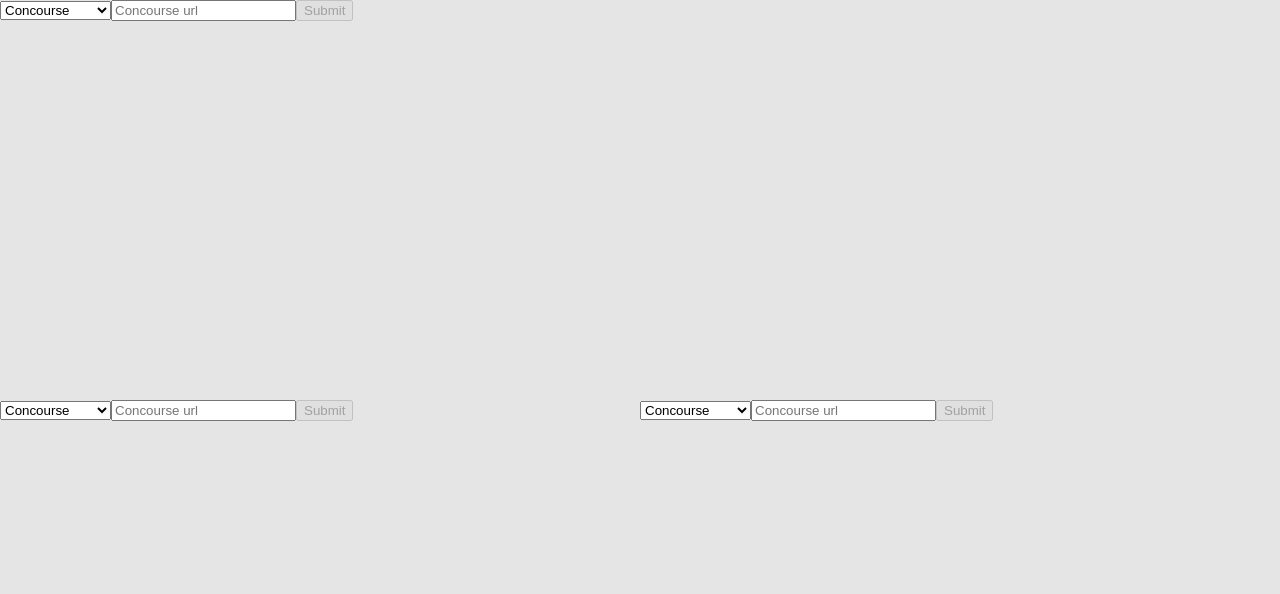
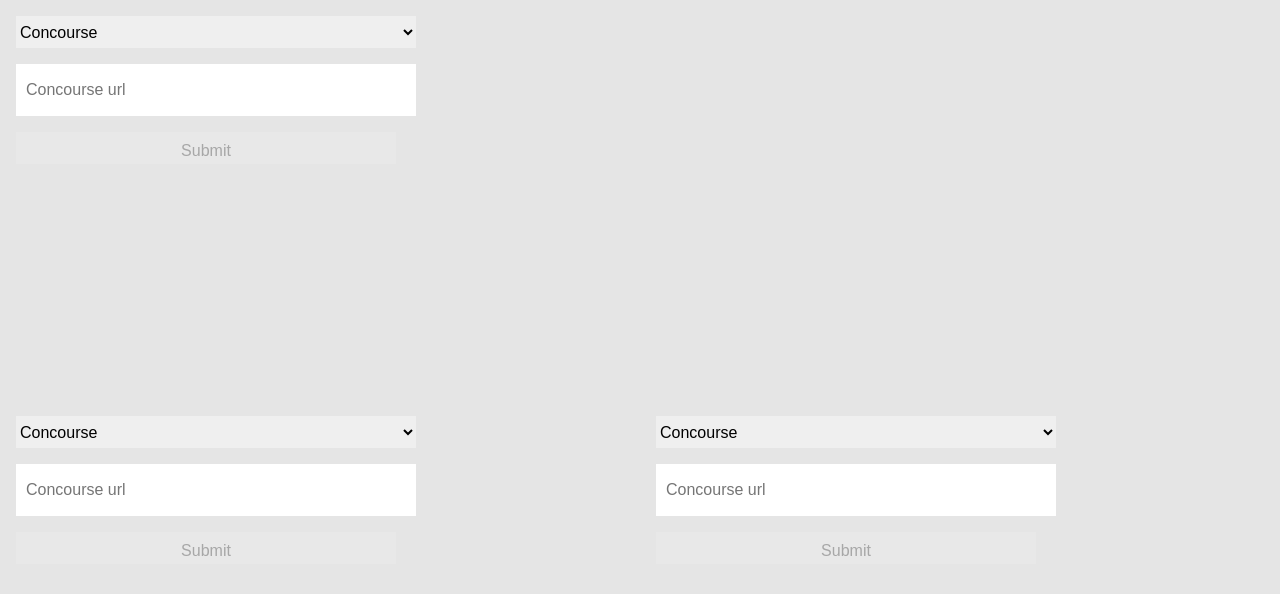
Before and after one commit to axhi/not-your-pipeline, a React (Create React App) app in the folder app/: page / in a window 1280 px wide. Shown: the top 594 px of the page. Built offline with nearby package versions, Linux system fonts and the light colour scheme.

Commit message:
[#152546643] Small style enhancement

```diff
--- a/app/src/inputBox/InputBox.component.js
+++ b/app/src/inputBox/InputBox.component.js
@@ -5,7 +5,7 @@ const classMappings = {
     topLeft: {
         class: 'box-element',
         id: 1,
-        frameClass: 'box'
+        frameClass: 'quarter-box box'
     },
     bottomLeft: {
         class: 'box-element quarter',
--- a/app/src/inputBox/inputBox.css
+++ b/app/src/inputBox/inputBox.css
@@ -1,12 +1,24 @@
-.box {
+.quarter-box.box {
     width: 100%;
-    height: 50%;
-    display: inline-block;
-    background: rgba(0,0,0,.1);
 }
+
 .quarter-box {
     width: 50%;
     height: 50%;
     display: inline-block;
     background: rgba(0,0,0,.1);
 }
+
+.quarter-box input, select {
+    width: 400px;
+    border: 0;
+    border-radius: 0;
+    height: 2rem;
+    display: block;
+    font-size: initial;
+    margin: 1rem;
+}
+.quarter-box input {
+    width: 380px;
+    padding: 10px;
+}
```
